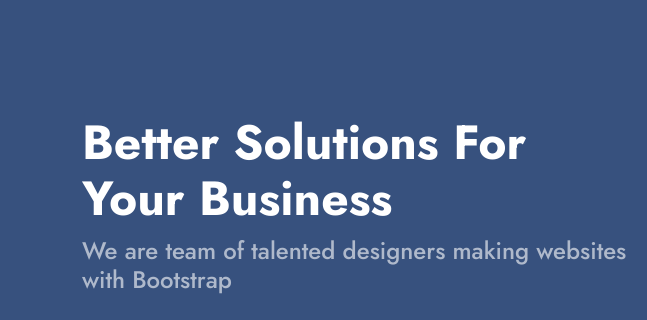
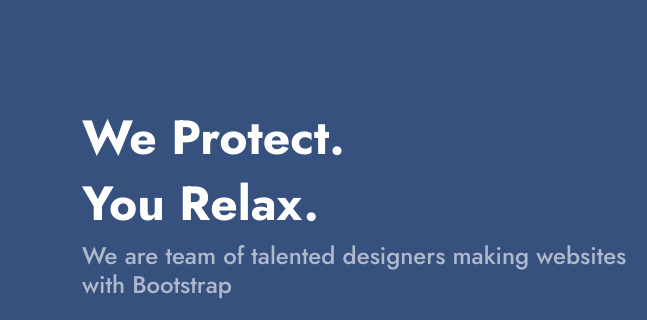
Before and after one commit to jingjie00/Tune4u, a plain HTML site: page public/index.html in a window 1280 px wide. Shown: the part 99-419 px from the top of the page, 0-647 px from the left. Drawn offline with nearby package versions, Linux system fonts and the light colour scheme.

```diff
--- a/public/index.html
+++ b/public/index.html
@@ -87,7 +87,8 @@
             data-aos="fade-up"
             data-aos-delay="200"
           >
-            <h1>Better Solutions For Your Business</h1>
+            <h1>We Protect.</h1>
+            <h1>You Relax.</h1>
             <h2>
               We are team of talented designers making websites with Bootstrap
             </h2>
```
